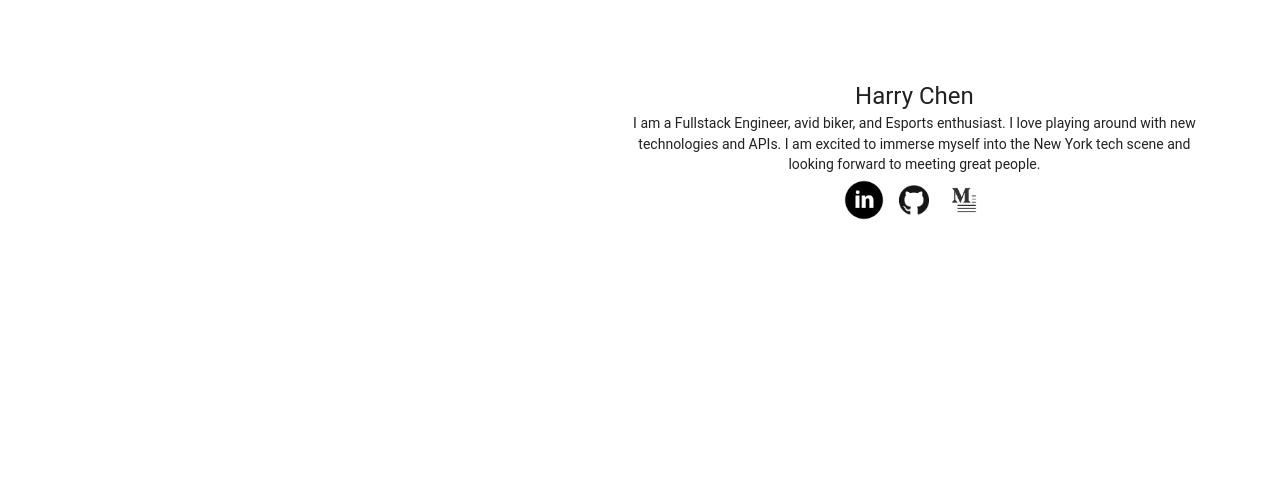
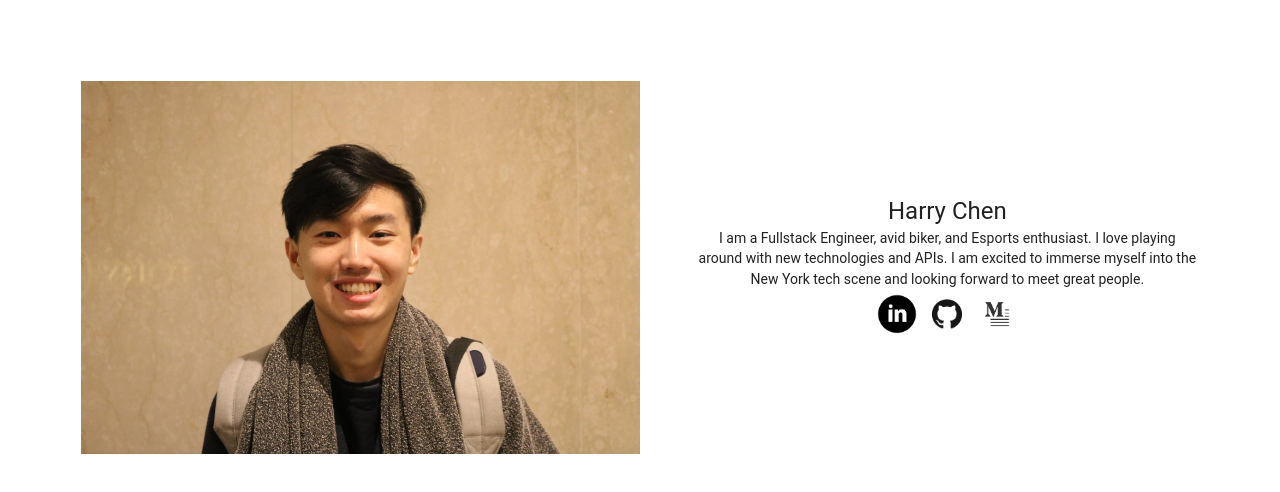
Before and after one commit to phaseharry/personal_website, a React app: page / in a window 1280 px wide. Built offline with nearby package versions, Linux system fonts and the light colour scheme.

Commit message:
added photo

```diff
--- a/client/components/AboutMe.js
+++ b/client/components/AboutMe.js
@@ -1,5 +1,5 @@
 import React from 'react'
-import { Typography } from '@material-ui/core'
+import { Typography, Avatar } from '@material-ui/core'
 
 class AboutMe extends React.Component{
   render(){
@@ -10,8 +10,19 @@ class AboutMe extends React.Component{
           I am a Fullstack Engineer, avid biker, and Esports enthusiast.
           I love playing around with new technologies and APIs.
           I am excited to immerse myself into the New York tech scene
-          and looking forward to meeting great people.
+          and looking forward to meet great people.
         </Typography>
+        <div id='linksContainer'>
+          <a target='_blank' rel='noopener noreferrer' href='https://www.linkedin.com/in/harrychenhc/'>
+            <Avatar className='icon' src='/public/linked.png'/>
+          </a>
+          <a target='_blank' rel='noopener noreferrer' href='https://github.com/phaseharry'>
+            <Avatar className='icon' src='/public/git.png'/>
+          </a>
+          <a target='_blank' rel='noopener noreferrer' href='https://medium.com/@phaseharry'>
+            <Avatar className='icon' src='/public/medium-icon-21.jpg'/>
+          </a>
+        </div>
       </div>
     )
   }
--- a/client/components/SidePop.js
+++ b/client/components/SidePop.js
@@ -7,17 +7,9 @@ class SidePop extends React.Component{
   render(){
     return (
       <div id='aboutMeContainer'>
-        <AboutMe />
-        <div id='linksContainer'>
-          <a target='_blank' rel='noopener noreferrer' href='https://www.linkedin.com/in/harrychenhc/'>
-            <Avatar className='icon' src='/public/linked.png'/>
-          </a>
-          <a target='_blank' rel='noopener noreferrer' href='https://github.com/phaseharry'>
-            <Avatar className='icon' src='/public/git.png'/>
-          </a>
-          <a target='_blank' rel='noopener noreferrer' href='https://medium.com/@phaseharry'>
-            <Avatar className='icon' src='/public/medium-icon-21.jpg'/>
-          </a>
+        <div className='headshotContainer'>
+          <img id='headshot' src='/public/headshot.jpg'></img>
+          <AboutMe />
         </div>
       </div>
     )
--- a/public/style.css
+++ b/public/style.css
@@ -3,8 +3,6 @@
   flex-direction: column;
   justify-content: flex-end;
   align-self: flex-end;
-  width: 50%;
-  height: 90%;
   padding: 10px;
   position: relative;
 }
@@ -36,3 +34,14 @@
 #app {
   padding: 5%;
 }
+
+#headshot {
+  height: 50%;
+  width: 50%;
+  padding-right: 5%;
+}
+
+.headshotContainer {
+  display: flex;
+  flex-direction: row;
+}
```
Also changed, not shown: public/headshot.jpg (added).
